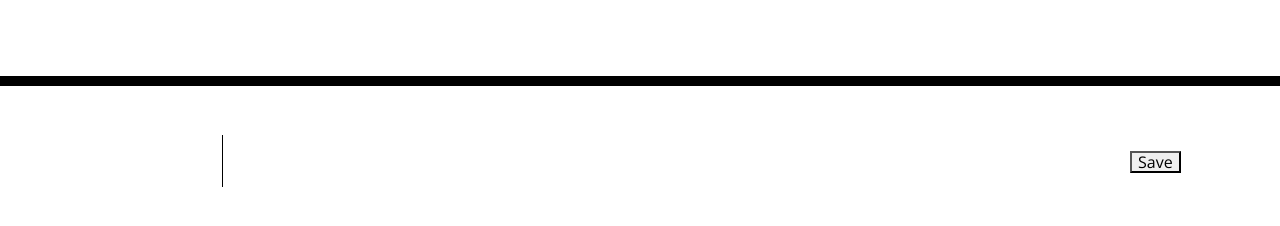
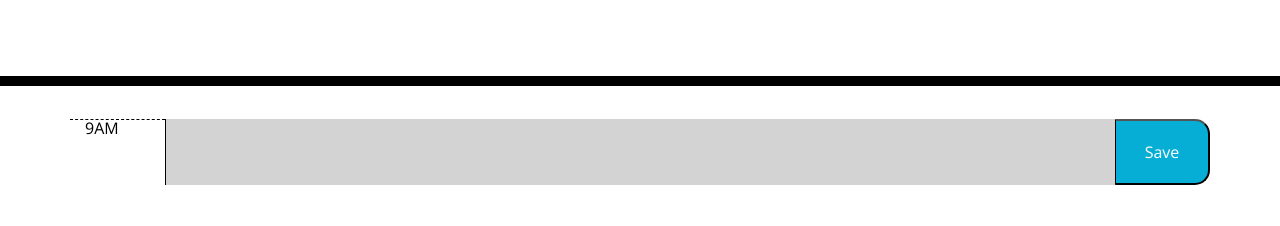
Before and after one commit to misha244/work_day_scheduler, a plain HTML site: page index.html in a window 1280 px wide. Shown: the part 182-408 px from the top of the page. Drawn offline with nearby package versions, Linux system fonts and the light colour scheme.

Commit message:
remove divs from row element

```diff
--- a/index.html
+++ b/index.html
@@ -30,13 +30,10 @@
     </header>
     <div class="container">
       <div class="row">
-        <div class="col-1"></div>
-        <div class="col-10">
-          <textarea></textarea>
-        </div>
-        <div class="col-1">
-          <button>Save</button>
-        </div>
+        <div class="col-md-1 hour">9AM</div>
+        <textarea class="col-md-10 past"></textarea>
+        <button class="col-md-1 saveBtn">Save</button>
+        <div class="col-md-1"></div>
       </div>
     </div>
 
```
